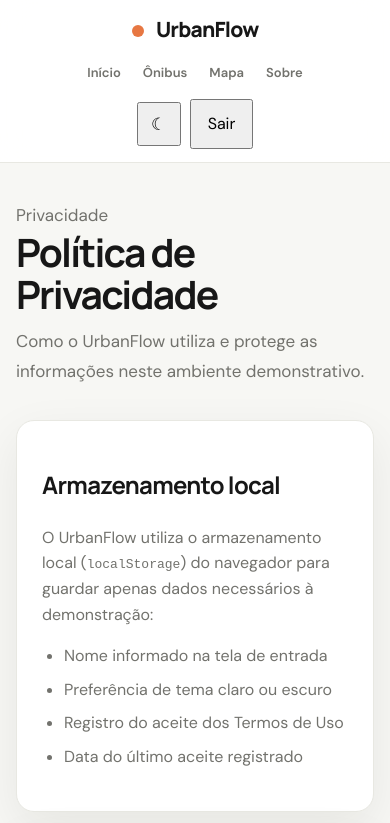
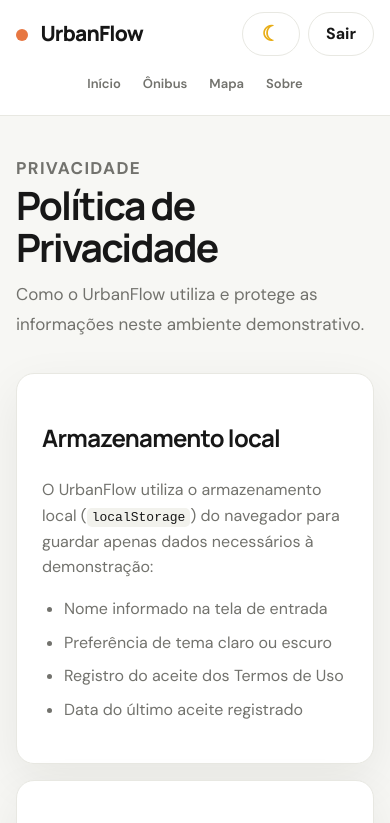
Before and after one commit to eltonelton/urbanflow, a plain HTML site: page privacy.html in a window 390 px wide. Shown: the top 823 px of the page. Drawn offline with Linux system fonts and the light colour scheme.

Commit message:
Update style.css

```diff
--- a/css/style.css
+++ b/css/style.css
@@ -10,7 +10,6 @@
   --border: #e8e8e2;
   --primary: #c9f36a;
   --primary-hover: #b8e452;
-  --ink: #121212;
   --success-bg: #e8f7e9;
   --success-text: #246b32;
   --warning-bg: #fff3d6;
@@ -30,7 +29,6 @@ body.dark {
   --text: #f4f4ef;
   --text-muted: #b0b0a7;
   --border: #393a32;
-  --ink: #f4f4ef;
   --success-bg: #1d3824;
   --success-text: #a7e6b2;
   --warning-bg: #3a3018;
@@ -85,31 +83,31 @@ input {
   min-height: 100vh;
 }
 
-/* Navegação horizontal */
+/* Navbar compartilhada por todas as páginas */
 .sidebar {
   position: sticky;
   z-index: 20;
   top: 0;
-  display: flex;
+  display: grid;
   width: 100%;
   min-height: 76px;
+  grid-template-columns: minmax(0, 1fr) auto minmax(0, 1fr);
   align-items: center;
-  justify-content: space-between;
-  gap: 28px;
-  padding: 14px max(28px, calc((100vw - 1260px) / 2));
+  gap: 20px;
+  padding: 12px max(32px, calc((100vw - 1260px) / 2));
   border-bottom: 1px solid var(--border);
-  background: color-mix(in srgb, var(--surface) 92%, transparent);
-  backdrop-filter: blur(16px);
+  background: var(--surface);
 }
 
 .logo {
-  flex: 0 0 auto;
+  justify-self: start;
   margin: 0;
   color: var(--text);
   font-family: "Manrope", sans-serif;
   font-size: 21px;
   font-weight: 800;
   letter-spacing: -0.8px;
+  white-space: nowrap;
 }
 
 .logo::before {
@@ -135,6 +133,7 @@ input {
   color: var(--text-muted);
   font-size: 14px;
   font-weight: 600;
+  white-space: nowrap;
   transition: background var(--transition), color var(--transition);
 }
 
@@ -142,6 +141,53 @@ input {
 .nav-links a[aria-current="page"] {
   background: var(--surface-soft);
   color: var(--text);
+}
+
+.navbar-actions {
+  display: flex;
+  justify-self: end;
+  align-items: center;
+  gap: 8px;
+}
+
+.theme-toggle,
+.logout-button {
+  display: inline-flex;
+  min-height: 44px;
+  align-items: center;
+  justify-content: center;
+  border: 1px solid var(--border);
+  border-radius: 999px;
+  background: var(--surface);
+  color: var(--text);
+  cursor: pointer;
+  font: inherit;
+  font-weight: 700;
+  transition:
+    background var(--transition),
+    border-color var(--transition),
+    transform var(--transition);
+}
+
+.theme-toggle {
+  width: 58px;
+  padding: 0;
+}
+
+.theme-toggle span {
+  color: #e8ad16;
+  font-size: 21px;
+  line-height: 1;
+}
+
+.logout-button {
+  padding: 0 17px;
+}
+
+.theme-toggle:hover,
+.logout-button:hover {
+  transform: translateY(-1px);
+  background: var(--surface-soft);
 }
 
 /* Área principal e títulos */
@@ -178,6 +224,15 @@ input {
   line-height: 1.75;
 }
 
+.eyebrow {
+  margin: 0 0 12px;
+  color: var(--text-muted);
+  font-size: 13px;
+  font-weight: 700;
+  letter-spacing: 0.08em;
+  text-transform: uppercase;
+}
+
 .content h2,
 .card h2 {
   font-family: "Manrope", sans-serif;
@@ -207,13 +262,20 @@ input {
 
 .card {
   padding: 25px;
-  transition: transform var(--transition), border-color var(--transition);
+  transition:
+    transform var(--transition),
+    border-color var(--transition);
 }
 
 .card:hover,
 .bus-card:hover {
   transform: translateY(-2px);
   border-color: #d3d3ca;
+}
+
+body.dark .card:hover,
+body.dark .bus-card:hover {
+  border-color: #55564b;
 }
 
 .card h3 {
@@ -253,6 +315,11 @@ input {
   color: #999991;
 }
 
+body.dark .search-box input::placeholder,
+body.dark .login-card input::placeholder {
+  color: #a3a398;
+}
+
 .search-box input:focus,
 .login-card input:focus {
   border-color: #9bbd50;
@@ -266,7 +333,9 @@ input {
   gap: 24px;
   margin: 14px 0;
   padding: 22px 24px;
-  transition: transform var(--transition), border-color var(--transition);
+  transition:
+    transform var(--transition),
+    border-color var(--transition);
 }
 
 .bus-card h3 {
@@ -303,7 +372,7 @@ input {
   color: var(--danger-text);
 }
 
-/* Botões */
+/* Botões gerais */
 .button,
 .login-card button,
 .btn {
@@ -319,7 +388,9 @@ input {
   color: #171a11;
   cursor: pointer;
   font-weight: 700;
-  transition: background var(--transition), transform var(--transition);
+  transition:
+    background var(--transition),
+    transform var(--transition);
 }
 
 .button:hover,
@@ -340,7 +411,8 @@ input {
 }
 
 .button:disabled,
-.login-card button:disabled {
+.login-card button:disabled,
+.btn:disabled {
   cursor: not-allowed;
   opacity: 0.5;
   transform: none;
@@ -356,7 +428,7 @@ input {
   box-shadow: var(--shadow);
 }
 
-/* Footer — usar o mesmo bloco HTML em todas as páginas */
+/* Footer */
 .footer {
   margin-top: 72px;
   padding: 26px 0 34px;
@@ -364,6 +436,10 @@ input {
   color: var(--text-muted);
   font-size: 13px;
   text-align: center;
+}
+
+.footer p {
+  margin: 8px 0 0;
 }
 
 .footer-links {
@@ -394,6 +470,13 @@ input {
     var(--bg);
 }
 
+body.dark.login-body {
+  background:
+    radial-gradient(ellipse at 12% 8%, #36321f 0, transparent 34%),
+    radial-gradient(ellipse at 90% 92%, #382723 0, transparent 38%),
+    var(--bg);
+}
+
 .login-card {
   width: min(100%, 460px);
   padding: clamp(28px, 6vw, 46px);
@@ -401,15 +484,6 @@ input {
   border-radius: 26px;
   background: var(--surface);
   box-shadow: 0 28px 90px rgba(24, 24, 18, 0.12);
-}
-
-.login-card .eyebrow {
-  margin: 0 0 12px;
-  color: var(--text-muted);
-  font-size: 13px;
-  font-weight: 700;
-  letter-spacing: 0.08em;
-  text-transform: uppercase;
 }
 
 .login-card h1 {
@@ -545,7 +619,7 @@ input {
   min-width: 130px;
 }
 
-/* Páginas de termos, privacidade e erro */
+/* Termos, privacidade e conteúdo textual */
 .prose {
   max-width: 820px;
 }
@@ -557,6 +631,20 @@ input {
 .prose p,
 .prose li {
   color: var(--text-muted);
+}
+
+.prose a {
+  color: var(--text);
+  text-decoration: underline;
+  text-underline-offset: 3px;
+}
+
+.prose code {
+  padding: 2px 5px;
+  border-radius: 5px;
+  background: var(--surface-soft);
+  color: var(--text);
+  font-family: monospace;
 }
 
 ul {
@@ -571,18 +659,24 @@ li {
 @media (max-width: 760px) {
   .sidebar {
     position: relative;
-    flex-wrap: wrap;
-    justify-content: center;
-    gap: 8px 18px;
-    padding: 13px 16px;
+    grid-template-columns: minmax(0, 1fr) auto;
+    gap: 10px 14px;
+    padding: 12px 16px;
   }
 
   .logo {
-    width: 100%;
-    text-align: center;
+    grid-column: 1;
+    grid-row: 1;
+  }
+
+  .navbar-actions {
+    grid-column: 2;
+    grid-row: 1;
   }
 
   .nav-links {
+    grid-column: 1 / -1;
+    grid-row: 2;
     flex-wrap: wrap;
     gap: 2px;
   }
@@ -616,12 +710,47 @@ li {
     min-height: 380px;
   }
 
+  .terms-check {
+    padding-right: 20px;
+    padding-left: 20px;
+  }
+
+  .modal-header,
+  .terms-scroll {
+    padding-right: 20px;
+    padding-left: 20px;
+  }
+
   .modal-actions {
     flex-direction: column-reverse;
+    padding-right: 20px;
+    padding-left: 20px;
   }
 
   .modal-actions button {
     width: 100%;
+  }
+}
+
+@media (max-width: 380px) {
+  .sidebar {
+    padding-right: 10px;
+    padding-left: 10px;
+  }
+
+  .nav-links a {
+    padding-right: 8px;
+    padding-left: 8px;
+    font-size: 12px;
+  }
+
+  .theme-toggle {
+    width: 48px;
+  }
+
+  .logout-button {
+    padding-right: 12px;
+    padding-left: 12px;
   }
 }
 
@@ -633,28 +762,3 @@ li {
     transition-duration: 0.01ms !important;
   }
 }
-.navbar-actions {
-  display: flex;
-  flex: 0 0 auto;
-  align-items: center;
-  gap: 9px;
-}
-
-.theme-toggle {
-  width: 44px;
-  min-width: 44px;
-  min-height: 44px;
-  padding: 0;
-  font-size: 17px;
-}
-
-.logout-button {
-  min-height: 44px;
-  padding: 10px 16px;
-}
-
-@media (max-width: 760px) {
-  .navbar-actions {
-    justify-content: center;
-  }
-}
```
